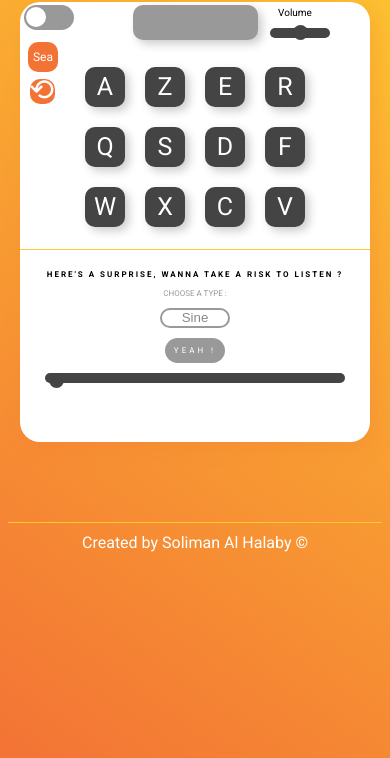
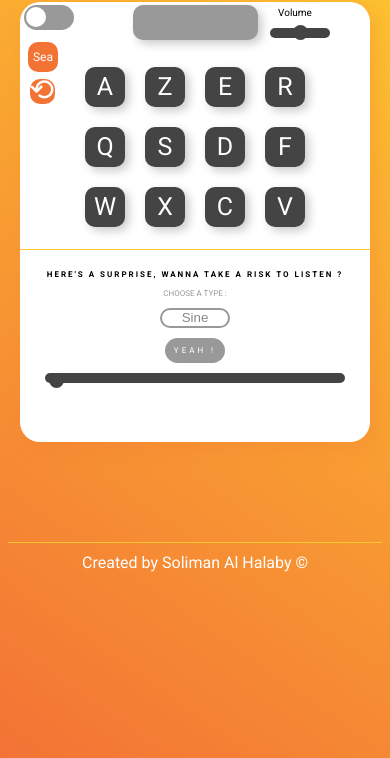
Before and after one commit to Soliman-Halaby/drumPad, a plain HTML site: page index.html in a window 390 px wide. Shown: the part 86-844 px from the top of the page. Drawn offline with Linux system fonts and the light colour scheme.

Commit message:
:iphone:  responsive
fix responsive for phones

```diff
--- a/main.css
+++ b/main.css
@@ -854,7 +854,7 @@ RESPONSIVE
     footer
     {
         position: relative;
-        top: 80px;
+        top: 100px;
     }
 
     .oscillatorContainer
```
